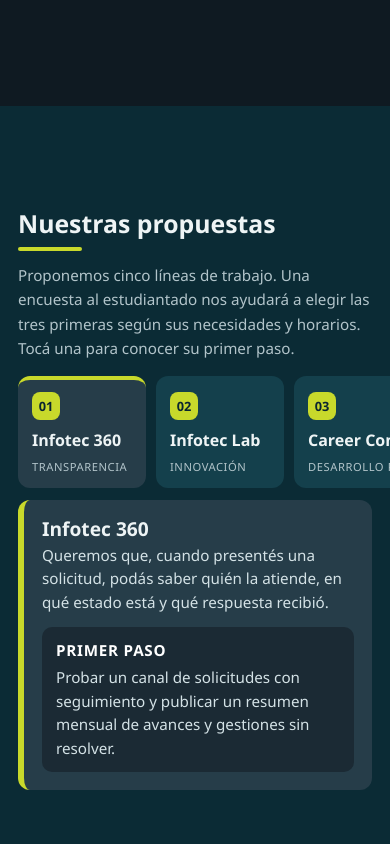
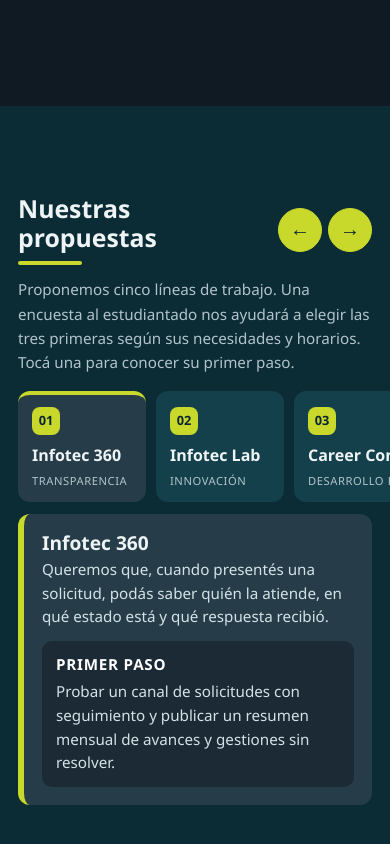
Before and after one commit to lealsama/somos-infotec-web, a plain HTML site: page index.html in a window 390 px wide. Shown: the part 3099-3943 px from the top of the page. Drawn offline with Linux system fonts and the light colour scheme.

Commit message:
Añadir flechas móviles a las propuestas

```diff
--- a/css/estilos.css
+++ b/css/estilos.css
@@ -483,3 +483,10 @@ html.con-zoom, .con-zoom body, .con-zoom :is(.carrusel__pista, .pestanas) {
   .cierre > .contenedor { padding-block: 0 28px; }
   .cierre > .compartir { padding-block: 24px; }
 }
+
+.propuestas__flechas { display: none; }
+@media (max-width: 720px) {
+  .propuestas__cabecera { display: flex; align-items: center; justify-content: space-between; gap: 12px; }
+  .propuestas__flechas { display: flex; gap: 6px; }
+  .propuestas__flechas .flecha { width: 44px; height: 44px; }
+}
--- a/index.html
+++ b/index.html
@@ -7,7 +7,7 @@
   <meta name="description" content="Somos Infotec: planilla de directiva estudiantil de Infotecnología, UJCV Campus Comayagua. Conocé al equipo y nuestras propuestas.">
   <meta name="theme-color" content="#0a2530">
   <link rel="icon" href="img/icono.svg" type="image/svg+xml">
-  <link rel="stylesheet" href="css/estilos.css?v=gestos-9">
+  <link rel="stylesheet" href="css/estilos.css?v=flechas-11">
 </head>
 <body>
   <a class="saltar" href="#contenido">Saltar al contenido</a>
@@ -113,7 +113,13 @@
     <!-- PROPUESTAS -->
     <section id="propuestas" data-menu="propuestas" class="propuestas" aria-labelledby="prop-titulo">
       <div class="contenedor">
-        <h2 class="titulo" id="prop-titulo">Nuestras propuestas</h2>
+        <div class="propuestas__cabecera">
+          <h2 class="titulo" id="prop-titulo">Nuestras propuestas</h2>
+          <div class="propuestas__flechas">
+            <button type="button" class="flecha" id="propuesta-anterior" aria-label="Propuesta anterior" aria-controls="pestanas detalle">&#8592;</button>
+            <button type="button" class="flecha" id="propuesta-siguiente" aria-label="Propuesta siguiente" aria-controls="pestanas detalle">&#8594;</button>
+          </div>
+        </div>
         <p class="propuestas__intro" id="propuestas-intro"></p>
         <div class="pestanas" role="tablist" aria-label="Propuestas" id="pestanas"></div>
         <div class="detalle" role="tabpanel" id="detalle" tabindex="0">
@@ -161,6 +167,6 @@
   <noscript><p class="sin-js">Para ver el contenido completo, activá JavaScript en tu navegador.</p></noscript>
 
   <script src="js/contenido.js?v=diapositivas-2"></script>
-  <script src="js/app.js?v=alternar-10"></script>
+  <script src="js/app.js?v=flechas-11"></script>
 </body>
 </html>
--- a/js/app.js
+++ b/js/app.js
@@ -197,7 +197,9 @@
       return b;
     });
 
-    function elegir(i, enfocar) {
+    let seleccion = 0;
+    function elegir(i, enfocar = false, revelar = enfocar) {
+      seleccion = i;
       botones.forEach((b, j) => {
         const activo = i === j;
         b.setAttribute("aria-selected", String(activo));
@@ -208,8 +210,8 @@
       $("detalle-texto").textContent = p.descripcion;
       $("detalle-paso").textContent = p.primerPaso;
       $("detalle").setAttribute("aria-labelledby", botones[i].id);
-      if (enfocar) {
-        botones[i].focus({ preventScroll: true });
+      if (enfocar) botones[i].focus({ preventScroll: true });
+      if (revelar) {
         const diferencia = botones[i].getBoundingClientRect().left - lista.getBoundingClientRect().left;
         lista.scrollBy({ left: diferencia, behavior: moverSuave });
       }
@@ -226,6 +228,8 @@
       if (nuevo !== null) { e.preventDefault(); elegir(nuevo, true); }
     });
 
+    $("propuesta-anterior").addEventListener("click", () => elegir((seleccion - 1 + botones.length) % botones.length, false, true));
+    $("propuesta-siguiente").addEventListener("click", () => elegir((seleccion + 1) % botones.length, false, true));
     elegir(0);
   }
 
```
